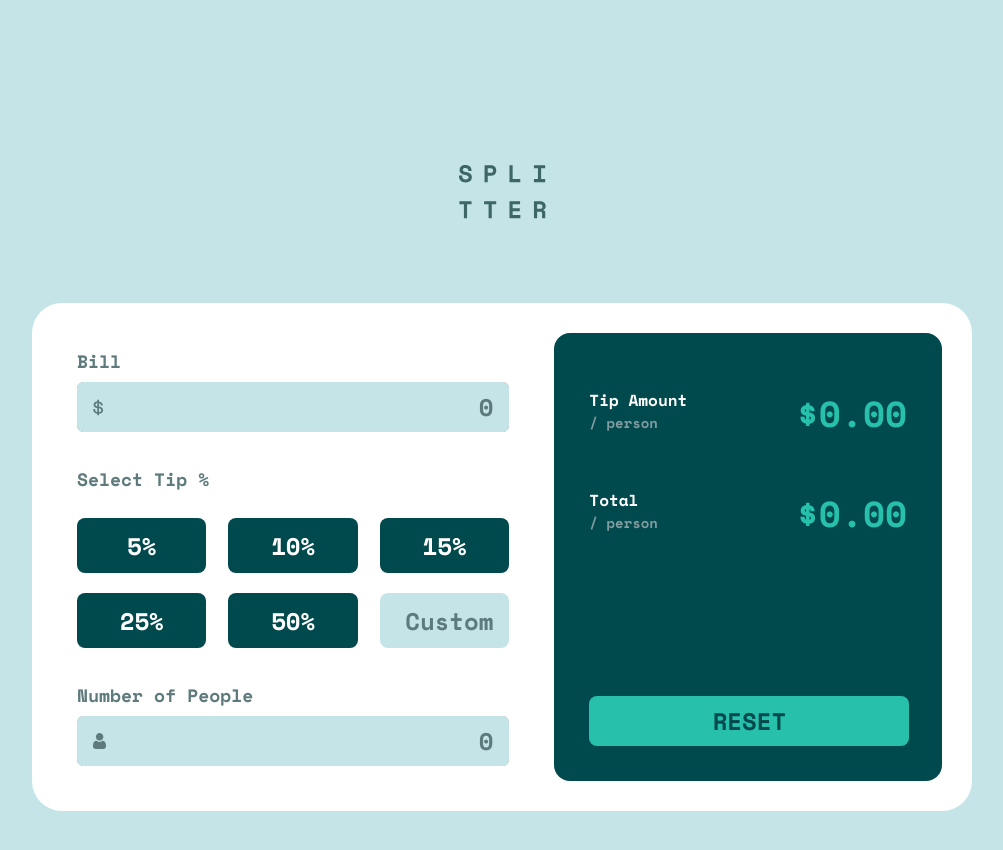
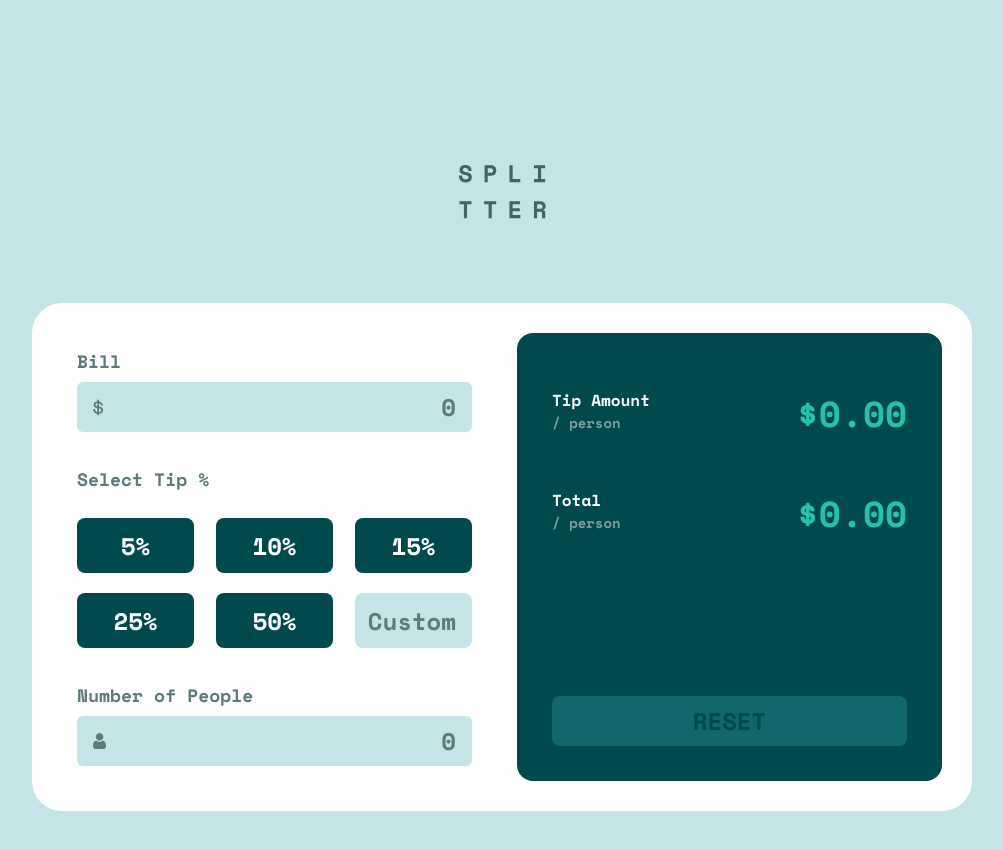
Before and after one commit to divforscript/Tip-calculator, a plain HTML site: page index.html in a window 1280 px wide. Both pictures are taken after a click on the button "RESET". Shown: the whole page, without its empty margins (138-1141 px from the left). Drawn offline with nearby package versions, Linux system fonts and the light colour scheme.

Commit message:
fix: reset button styles (on empty fields)
Description:
  According to challenge, on reset, the reset
  button should be styled as "disable" (see
  design directory).
  In adition, fixed the uneven width of
  "costumize-wrapper" and "calculator-wrapper"

```diff
--- a/css/styles.css
+++ b/css/styles.css
@@ -115,7 +115,7 @@ main {
 }
 
 .number-input-wrapper {
-  background-color: brown;
+
   width: 100%;
   height: 50px;
 
@@ -123,7 +123,6 @@ main {
   align-items: center;
 
   border-radius: 7px;
-
 }
 
 
@@ -309,7 +308,7 @@ main {
   height: 50px;
 
   display: flex;
-  margin-top: 20px;
+  margin-top: 18px;
 }
 
 .calc-section > div:first-child {
@@ -337,18 +336,32 @@ main {
 }
 
 
-#reset-button {
-  background-color: hsl(172, 67%, 45%);
+.reset-button {
+  /* background-color: hsl(172, 67%, 45%);
+  color: hsl(183, 100%, 15%); */
+
+  background-color: hsl(182, 73%, 24%);
+  color: hsl(183, 100%, 15%);
+
 
   width: 100%;
   height: 50px;
 
-  margin-top: 30px;
+  margin-top: 10px;
   border-radius: 8px;
   border-style: none;
-  color: hsl(183, 100%, 15%);
+
   font-family: 'Space Mono', serif;
   font-size: 24px;
+}
+
+#reset-button:hover {
+  cursor: pointer;
+}
+
+.enabled-reset-button {
+  background-color: hsl(172, 67%, 45%);
+  color: hsl(183, 100%, 15%);
 }
 
 
@@ -395,12 +408,14 @@ main {
 
     display: flex;
     flex-direction: row;
-    gap: 30px;
+    justify-content: space-between;
+    /* gap: 30px; */
   }
 
   #costumize-wrapper {
-    width: 520px;
-    /* height: 450px; */
+
+    width: 425px;
+
     height: auto;
     padding: 10px;
 
@@ -473,13 +488,18 @@ main {
   }
 
   #calculator-wrapper {
-    width: 430px;
-    /* height: 440px; */
+
+    width: 425px;
+
     height: auto;
     padding: 35px;
     position: relative;
 
     margin-top: 0px;
+
+    display: flex;
+    justify-content: space-between;
+
   }
 
   .calc-section {
@@ -506,11 +526,9 @@ main {
     margin-top: 50px;
   }
 
-  #reset-button {
+  .reset-button {
     margin-top: 0px;
-    position: absolute;
-    bottom: 35px;
-    width: 320px;
+    width: 100%;
   }
 
   #reset-button:hover {
--- a/index.html
+++ b/index.html
@@ -70,6 +70,8 @@
         </section>
 
         <section id="calculator-wrapper">
+
+          <div>
             <div class="calc-section" id="tip-amount-wrapper">
               <div id="tip-amount-text">
                 <p>Tip Amount</p>
@@ -91,8 +93,10 @@
                 $0.00
               </div>
             </div>
+          </div>
 
-          <button id="reset-button" >
+
+          <button id="reset-button" class="reset-button" >
             RESET
           </button>
 
--- a/js/app.js
+++ b/js/app.js
@@ -87,6 +87,19 @@ function handleNonInteger(number,alertDiv) {
 }
 
 
+function handleResetButonStyles(){
+
+  const tipFlag = tip1Flag || tip1Flag || tip2Flag || tip3Flag || tip4Flag || tip4Flag
+
+  if(!billMount.value && !tipFlag && !customInput.value && !peopleNum.value) {
+    resetButton.classList.remove("enabled-reset-button")
+    return
+  }
+
+  resetButton.classList.add("enabled-reset-button")
+}
+
+
 // GET FUNCTIONS
 function getBill()  {
   if(billErrorFlag) return 0
@@ -126,6 +139,7 @@ function calcTotalByPerson(bill,numPeople,tipByPers) {
 
 // SET FUNCTIONS: CALCULATED VALUES
 function setCalculatedValues() {
+  handleResetButonStyles();
   bill = getBill()
   numberOfPeople = getNumPeople()
 
@@ -142,6 +156,7 @@ function setCalculatedValues() {
 
   tipAmountValue.textContent = "$"+(Math.trunc(tipAmountByPerson*100)/100).toFixed(2)
   totalMountValue.textContent = "$"+totalByPerson.toFixed(2)
+
 }
 
 
@@ -431,6 +446,12 @@ resetButton.onclick = () => {
   tipPercent = 0
   numberOfPeople = 1
 
+  tip1Flag = false
+  tip2Flag = false
+  tip3Flag = false
+  tip4Flag = false
+  tip5Flag = false
+
   tip1.classList.remove("selected-tip")
   tip2.classList.remove("selected-tip")
   tip3.classList.remove("selected-tip")
--- a/pruebas.js
+++ b/pruebas.js
@@ -4,5 +4,5 @@
 
 let tipPercent = 0
 
-localErrorFlag = (!"slsd" || !tipPercent || !"sads")
+localErrorFlag = (!"")
 console.log(localErrorFlag)
```
Lines whose indentation alone changed are shown as unchanged.
